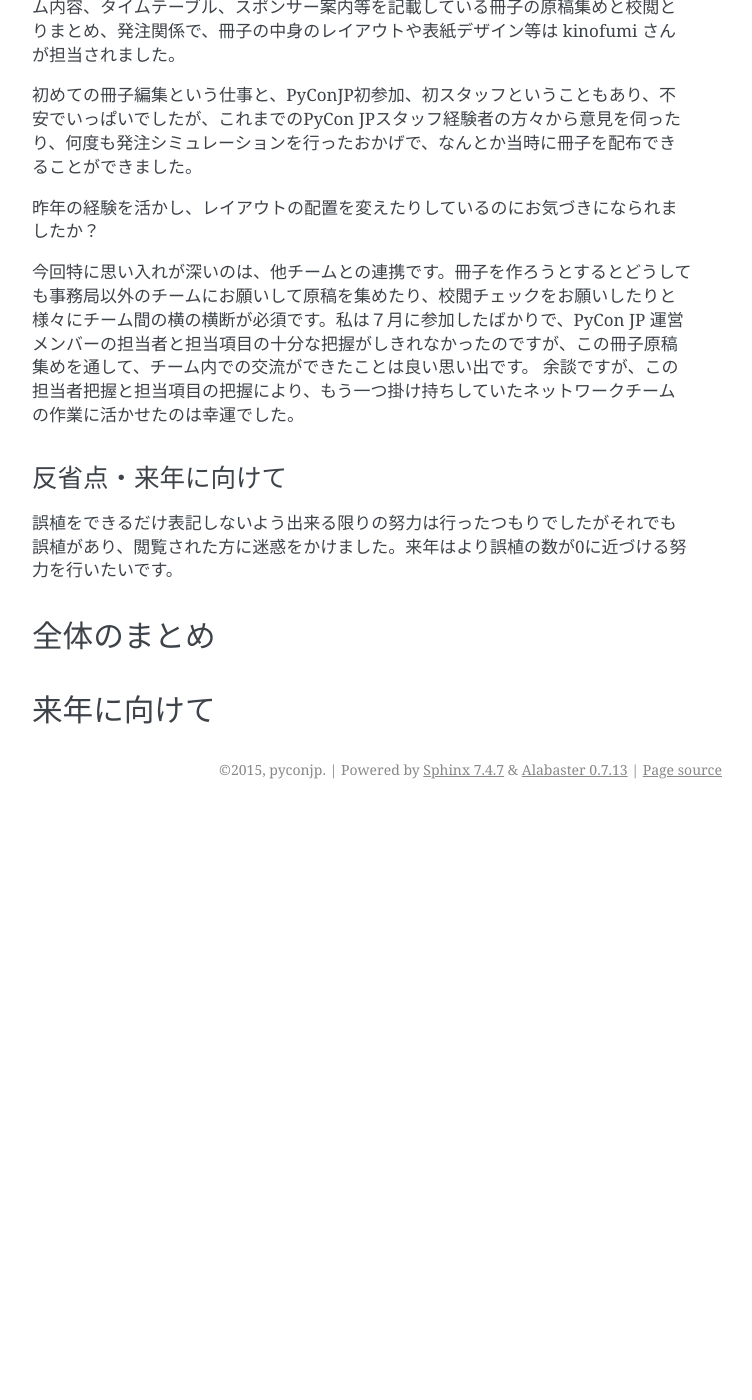
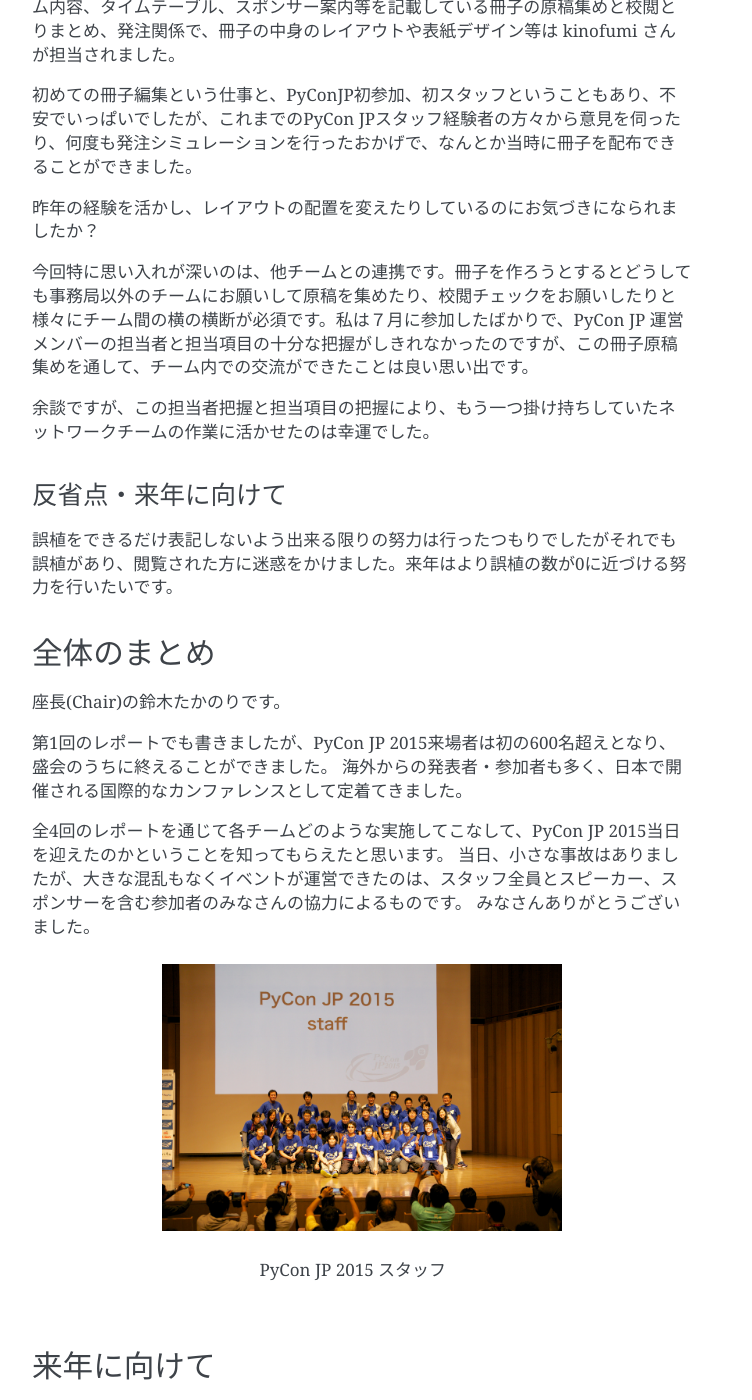
Before and after one commit to pyconjp/codezine-after-reports2015, a Sphinx documentation site: the page built from source/04_jimukyoku.rst, in a window 1280 px wide and 1400 px high, scrolled down 1670 px. Shown: the whole window, without its empty margins (388-1140 px from the left). Built offline with Sphinx 7.4.7, drawn with Linux system fonts in a browser that asks for light colours; before the commit the page ends 2479 px from its top, so only the background shows below that; some of the changed text lies outside the part shown.

Commit message:
HTJ-1376 まとめと来年に向けてを書いた

```diff
--- a/source/04_jimukyoku.rst
+++ b/source/04_jimukyoku.rst
@@ -52,6 +52,7 @@
 昨年の経験を活かし、レイアウトの配置を変えたりしているのにお気づきになられましたか？
 
 今回特に思い入れが深いのは、他チームとの連携です。冊子を作ろうとするとどうしても事務局以外のチームにお願いして原稿を集めたり、校閲チェックをお願いしたりと様々にチーム間の横の横断が必須です。私は７月に参加したばかりで、PyCon JP 運営メンバーの担当者と担当項目の十分な把握がしきれなかったのですが、この冊子原稿集めを通して、チーム内での交流ができたことは良い思い出です。
+
 余談ですが、この担当者把握と担当項目の把握により、もう一つ掛け持ちしていたネットワークチームの作業に活かせたのは幸運でした。
 
 反省点・来年に向けて
@@ -60,6 +61,37 @@
 
 全体のまとめ
 ============
+座長(Chair)の鈴木たかのりです。
+
+第1回のレポートでも書きましたが、PyCon JP 2015来場者は初の600名超えとなり、盛会のうちに終えることができました。
+海外からの発表者・参加者も多く、日本で開催される国際的なカンファレンスとして定着てきました。
+
+全4回のレポートを通じて各チームどのような実施してこなして、PyCon JP 2015当日を迎えたのかということを知ってもらえたと思います。
+当日、小さな事故はありましたが、大きな混乱もなくイベントが運営できたのは、スタッフ全員とスピーカー、スポンサーを含む参加者のみなさんの協力によるものです。
+みなさんありがとうございました。
+
+.. figure:: /_static/04_jimukyoku/2015-staff.jpg
+   :width: 400
+   :target: https://www.flickr.com/photos/pyconjp/22083735006/
+   :alt: PyCon JP 2015 スタッフ
+
+   PyCon JP 2015 スタッフ
 
 来年に向けて
 ============
+
+PyCon JPは2016年も開催予定です。
+スタッフ募集、スポンサー募集などのお知らせは随時Facebook、Twitterなどで流れる予定です。興味のある方はフォローをお願いします。
+
+- Twitter: `@PyConJ <https://twitter.com/pyconj>`_
+- Facebook: `PyCon JP <https://www.facebook.com/PyConJP>`_
+- Blog: `PyCon JP Blog <http://pyconjp.blogspot.jp/>`_
+
+それでは、さらにパワーアップした **PyCon JP 2016** でお会いしましょう!
+
+.. figure:: /_static/04_jimukyoku/see-you-next-year.jpg
+   :width: 400
+   :target: https://www.flickr.com/photos/pyconjp/22114174275/
+   :alt: See you next year !
+
+   See you next year !
```
Also changed, not shown: source/_static/04_jimukyoku/2015-staff.jpg (added), source/_static/04_jimukyoku/see-you-next-year.jpg (added).
